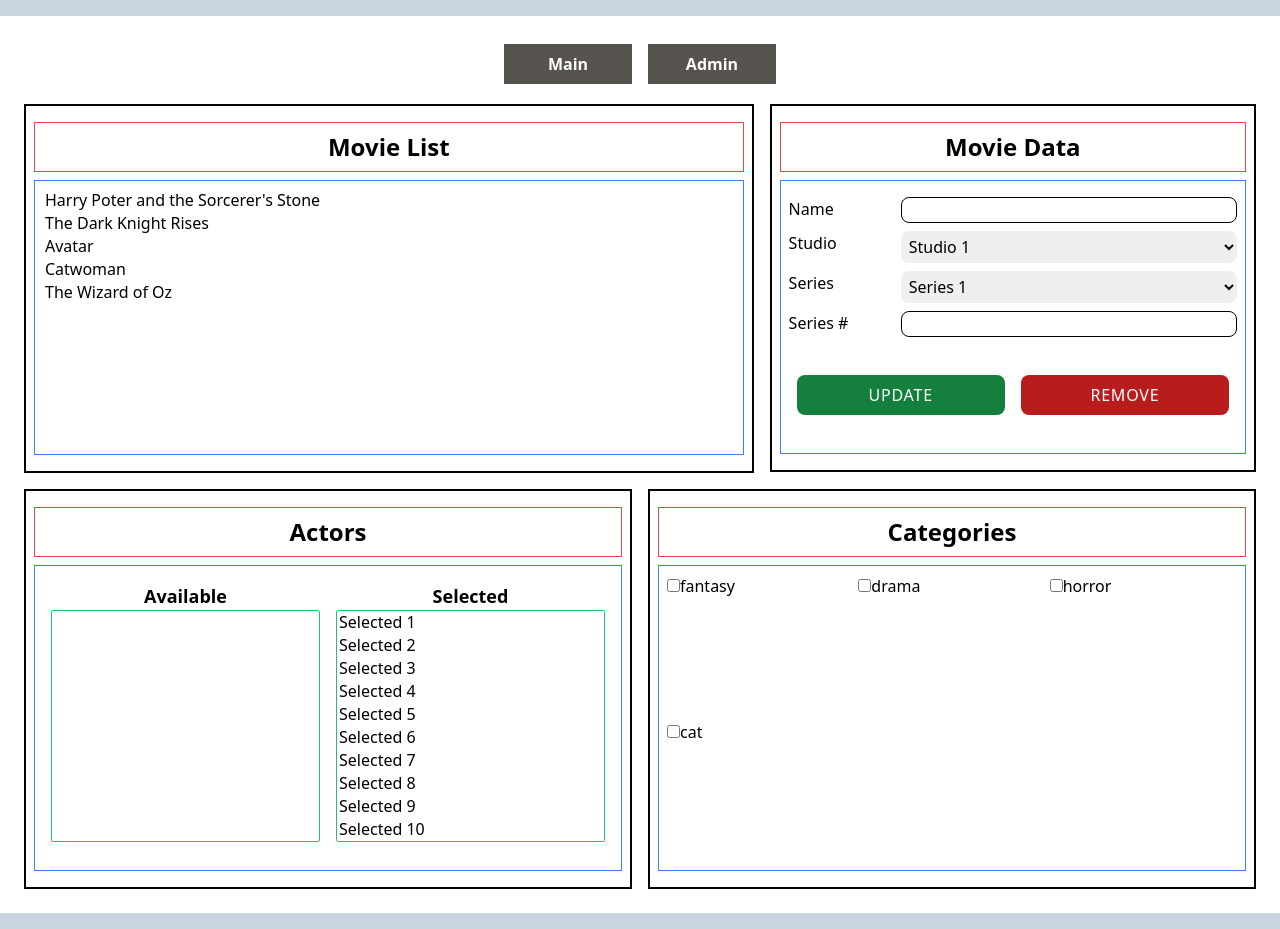
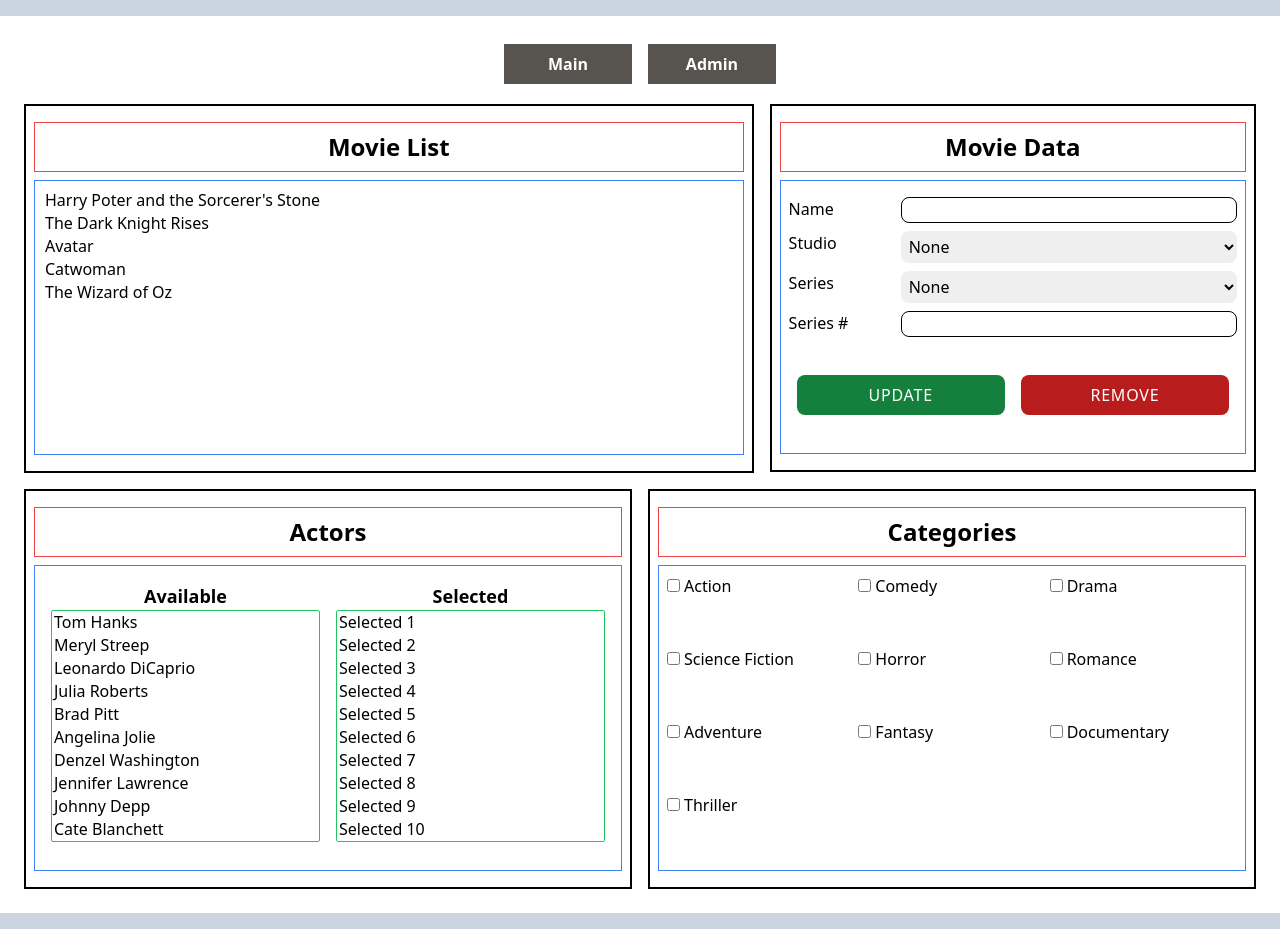
Before and after one commit to rdzhulai/Movie-Manager, a React (Create React App) app in the folder frontend/: page / in a window 1280 px wide. Built offline with nearby package versions, Linux system fonts and the light colour scheme; the HTML template or start-up script is replaced by a standard one.

Commit message:
add main page form state

```diff
--- a/frontend/src/components/CategorySelector.tsx
+++ b/frontend/src/components/CategorySelector.tsx
@@ -1,17 +1,23 @@
 import { useContext } from "react";
 import MovieSection from "./MovieSection";
 import StateContext from "../state/StateContext";
+import { MovieSectionProps } from "../types/form";
+import { Field } from "formik";
 
-const CategorySelector = () => {
+const CategorySelector = ({ formik }: MovieSectionProps) => {
   const { state } = useContext(StateContext);
 
   return (
     <MovieSection title="Categories">
       <div className="grid grid-cols-3 gap-1 h-72 overflow-y-scroll">
         {state?.categories.map((category, index) => (
-          <label>
-            <input type="checkbox" key={index} />
-            {category}
+          <label key={index}>
+            <Field
+              type="checkbox"
+              name="movieCategories"
+              value={index.toString()}
+            />
+            <span className="ml-1">{category}</span>
           </label>
         ))}
       </div>
--- a/frontend/src/components/MovieData.tsx
+++ b/frontend/src/components/MovieData.tsx
@@ -1,56 +1,81 @@
-import MovieDataFormRow from './MovieDataFormRow';
-import MovieSection from './MovieSection';
+import { useContext } from "react";
+import MovieDataFormRow from "./MovieDataFormRow";
+import MovieSection from "./MovieSection";
+import StateContext from "../state/StateContext";
+import { MovieSectionProps } from "../types/form";
+import { Field } from "formik";
 
-const MovieData = () => {
-  return <MovieSection title="Movie Data">
+const MovieData = ({ formik }: MovieSectionProps) => {
+  const { state } = useContext(StateContext);
+  return (
+    <MovieSection title="Movie Data">
       <div>
-      <form>
+        <form onSubmit={formik.handleSubmit}>
           <fieldset>
-          <div className='flex flex-col h-64'>
+            <div className="flex flex-col h-64">
               <div>
-              <MovieDataFormRow title='Name'>
-                <input className='movie-data-input' type='text' />
+                <MovieDataFormRow title="Name">
+                  <Field
+                    className="movie-data-input"
+                    type="text"
+                    name="movieName"
+                  />
                 </MovieDataFormRow>
-              <MovieDataFormRow title='Studio'>
-                <select className='w-full p-1 rounded-lg'>
-                  <option>Studio 1</option>
-                  <option>Studio 2</option>
-                  <option>Studio 3</option>
-                  <option>Studio 4</option>
-                  <option>Studio 5</option>
-                  <option>Studio 6</option>
-                  <option>Studio 7</option>
-                  <option>Studio 8</option>
-                  <option>Studio 9</option>
+                <MovieDataFormRow title="Studio">
+                  <select
+                    className="w-full p-1 rounded-lg"
+                    {...formik.getFieldProps("movieStudioId")}
+                  >
+                    <option value="">None</option>
+                    {state?.movieStudios.map((studio, index) => (
+                      <option key={index} value={index}>
+                        {studio}
+                      </option>
+                    ))}
                   </select>
                 </MovieDataFormRow>
-              <MovieDataFormRow title='Series'>
-                <select className='w-full p-1 rounded-lg'>
-                  <option>Series 1</option>
-                  <option>Series 2</option>
-                  <option>Series 3</option>
-                  <option>Series 4</option>
-                  <option>Series 5</option>
-                  <option>Series 6</option>
-                  <option>Series 7</option>
-                  <option>Series 8</option>
-                  <option>Series 9</option>
+                <MovieDataFormRow title="Series">
+                  <select
+                    className="w-full p-1 rounded-lg"
+                    {...formik.getFieldProps("movieSeriesId")}
+                  >
+                    <option value="">None</option>
+                    {state?.movieSeries.map((series, index) => (
+                      <option key={index} value={index}>
+                        {series}
+                      </option>
+                    ))}
                   </select>
                 </MovieDataFormRow>
-              <MovieDataFormRow title='Series #'>
-                <input className='movie-data-input' type='text' />
+                <MovieDataFormRow title="Series #">
+                  <Field
+                    className="movie-data-input"
+                    type="text"
+                    name="movieSeriesNumber"
+                  />
                 </MovieDataFormRow>
               </div>
-            <div className='h-full flex flex-col justify-center'>
-              <div className='flex'>
-                <button className='bg-green-700 hover:bg-green-600 movie-data-button' type='submit'>Update</button>
-                <button className='bg-red-700 hover:bg-red-600 movie-data-button' type='button'>Remove</button>
+              <div className="h-full flex flex-col justify-center">
+                <div className="flex">
+                  <button
+                    className="bg-green-700 hover:bg-green-600 movie-data-button"
+                    type="submit"
+                  >
+                    Update
+                  </button>
+                  <button
+                    className="bg-red-700 hover:bg-red-600 movie-data-button"
+                    type="button"
+                  >
+                    Remove
+                  </button>
                 </div>
               </div>
             </div>
           </fieldset>
         </form>
       </div>
-  </MovieSection >;
-}
-export default MovieData
+    </MovieSection>
+  );
+};
+export default MovieData;
--- a/frontend/src/pages/MainPage.tsx
+++ b/frontend/src/pages/MainPage.tsx
@@ -1,29 +1,53 @@
-import ActorSelector from "../components/ActorSelector"
-import CategorySelector from "../components/CategorySelector"
-import MovieData from "../components/MovieData"
-import MovieList from "../components/MovieList"
+import { Formik, FormikHelpers } from "formik";
+import ActorSelector from "../components/ActorSelector";
+import CategorySelector from "../components/CategorySelector";
+import MovieData from "../components/MovieData";
+import MovieList from "../components/MovieList";
+import { MainPageFormValuesType } from "../types/form";
+
+const initialValues: MainPageFormValuesType = {
+  movieId: undefined,
+  movieStudioId: undefined,
+  movieSeriesId: undefined,
+  movieActorAvailableId: undefined,
+  movieActorSelectedId: undefined,
+  movieCategories: undefined,
+  movieName: "",
+  movieSeriesNumber: "",
+};
+
+const onSubmit = async (
+  values: MainPageFormValuesType,
+  helpers: FormikHelpers<MainPageFormValuesType>
+) => {
+  console.log(values);
+};
 
 const MainPage = () => {
   return (
+    <Formik initialValues={initialValues} onSubmit={onSubmit}>
+      {(formik) => (
         <>
           <div className="lg:flex">
             <div className="m-2 lg:w-3/5">
-          <MovieList />
+              <MovieList formik={formik} />
             </div>
             <div className="m-2 lg:w-2/5">
-          <MovieData />
+              <MovieData formik={formik} />
             </div>
           </div>
           <div className="lg:flex">
             <div className="m-2 lg:w-1/2">
-          <ActorSelector />
+              <ActorSelector formik={formik} />
             </div>
             <div className="m-2 lg:w-1/2">
-          <CategorySelector />
+              <CategorySelector formik={formik} />
             </div>
           </div>
         </>
-  )
-}
+      )}
+    </Formik>
+  );
+};
 
-export default MainPage
+export default MainPage;
--- a/frontend/src/state/initialState.ts
+++ b/frontend/src/state/initialState.ts
@@ -8,15 +8,41 @@ export const initialState: StateType = {
         "Catwoman",
         "The Wizard of Oz"
     ],
-    actors: [],
-    categories: ["fantasy", "drama", "horror", "cat"],
-    selectedMovieId: null,
-    selectedActors: null,
-    selectedCategories: null,
-    movieName: null,
-    movieStudioId: null,
-    movieSeriesId: null,
-    movieSeriesNumber: null,
-    movieStudios: [],
-    movieSeries: []
+    actors: [
+        'Tom Hanks',
+        'Meryl Streep',
+        'Leonardo DiCaprio',
+        'Julia Roberts',
+        'Brad Pitt',
+        'Angelina Jolie',
+        'Denzel Washington',
+        'Jennifer Lawrence',
+        'Johnny Depp',
+        'Cate Blanchett'
+    ],
+    categories: [
+        "Action",
+        "Comedy",
+        "Drama",
+        "Science Fiction",
+        "Horror",
+        "Romance",
+        "Adventure",
+        "Fantasy",
+        "Documentary",
+        "Thriller"
+    ],
+    movieStudios: [
+        "Starlight Pictures",
+        "Cinematic Ventures",
+        "Epic Productions",
+        "SilverScreen Studios",
+        "Dreamscape Entertainment",
+        "Phoenix Films",
+        "Mystic Motion Pictures",
+        "Galactic Studios",
+        "Pinnacle Pictures",
+        "Velocity Studios"
+    ],
+    movieSeries: ["Dark Knight Trilogy", "Harry Potter", "Star Wars"]
 };
--- a/frontend/src/state/reducer.ts
+++ b/frontend/src/state/reducer.ts
@@ -10,11 +10,6 @@ const reducer = (state: StateType, action: ActionType) => {
             return { ...state, series: [...state.movieSeries, action.payload] }
         case Actions.AddStudio:
             return { ...state, studio: [...state.movieStudios, action.payload] }
-        case Actions.SetSelectedMovieId:
-            return {
-                ...state,
-                selectedMovieId: action.payload
-            }
         default:
             return state;
     }
--- /dev/null
+++ b/frontend/src/types/form.ts
@@ -0,0 +1,16 @@
+import { FormikProps } from "formik";
+
+export interface MainPageFormValuesType {
+    movieId: string | undefined;
+    movieName: string;
+    movieStudioId: string | undefined;
+    movieSeriesId: string | undefined;
+    movieSeriesNumber: string;
+    movieActorAvailableId: string | undefined;
+    movieActorSelectedId: string | undefined;
+    movieCategories: string[] | undefined;
+}
+
+export interface MovieSectionProps {
+    formik: FormikProps<MainPageFormValuesType>;
+}
--- a/frontend/src/types/state.ts
+++ b/frontend/src/types/state.ts
@@ -1,35 +1,20 @@
 export interface StateType {
     movies: string[];
-    selectedMovieId: number | null;
 
     actors: string[];
-    selectedActors: string[] | null;
 
     categories: string[];
-    selectedCategories: string[] | null;
-
-    movieName: string | null;
 
     movieStudios: string[];
-    movieStudioId: number | null;
 
     movieSeries: string[];
-    movieSeriesId: number | null;
-
-    movieSeriesNumber: number | null;
 }
 
 export enum Actions {
-    SetSelectedMovieId,
     AddActor,
     AddCategory,
     AddSeries,
     AddStudio
-}
-
-export interface SetSelectedMovieIdAction {
-    type: Actions.SetSelectedMovieId;
-    payload: number | null;
 }
 
 export interface AddActorAction {
@@ -49,4 +34,4 @@ export interface AddStudioAction {
     payload: string;
 }
 
-export type ActionType = SetSelectedMovieIdAction | AddActorAction | AddCategoryAction | AddSeriesAction | AddStudioAction;
+export type ActionType = AddActorAction | AddCategoryAction | AddSeriesAction | AddStudioAction;
```
Also changed, not shown: frontend/src/components/ActorSelector.tsx (+15 -4 lines), frontend/src/components/MovieList.tsx (+18 -9 lines). Lines whose indentation alone changed are shown as unchanged.
